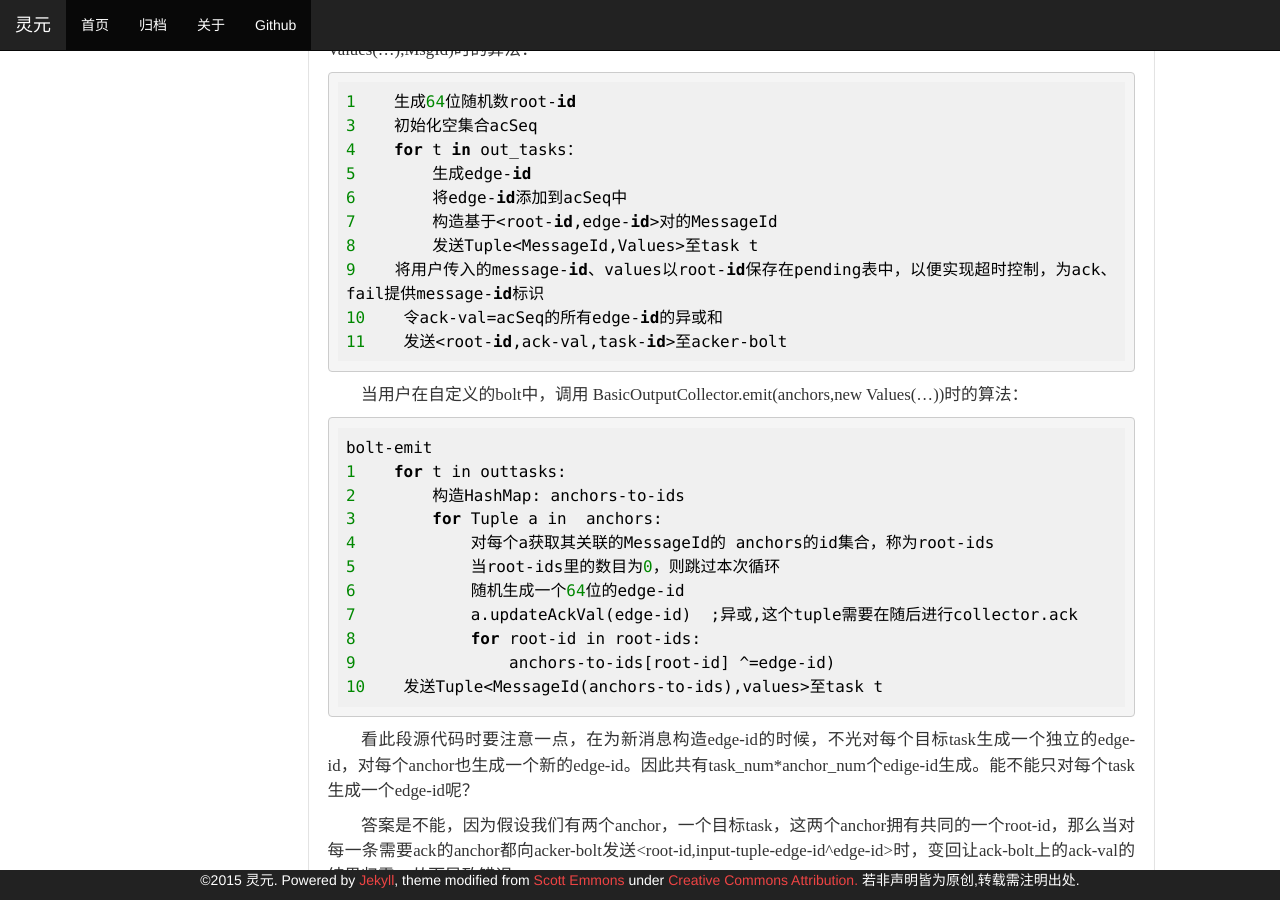
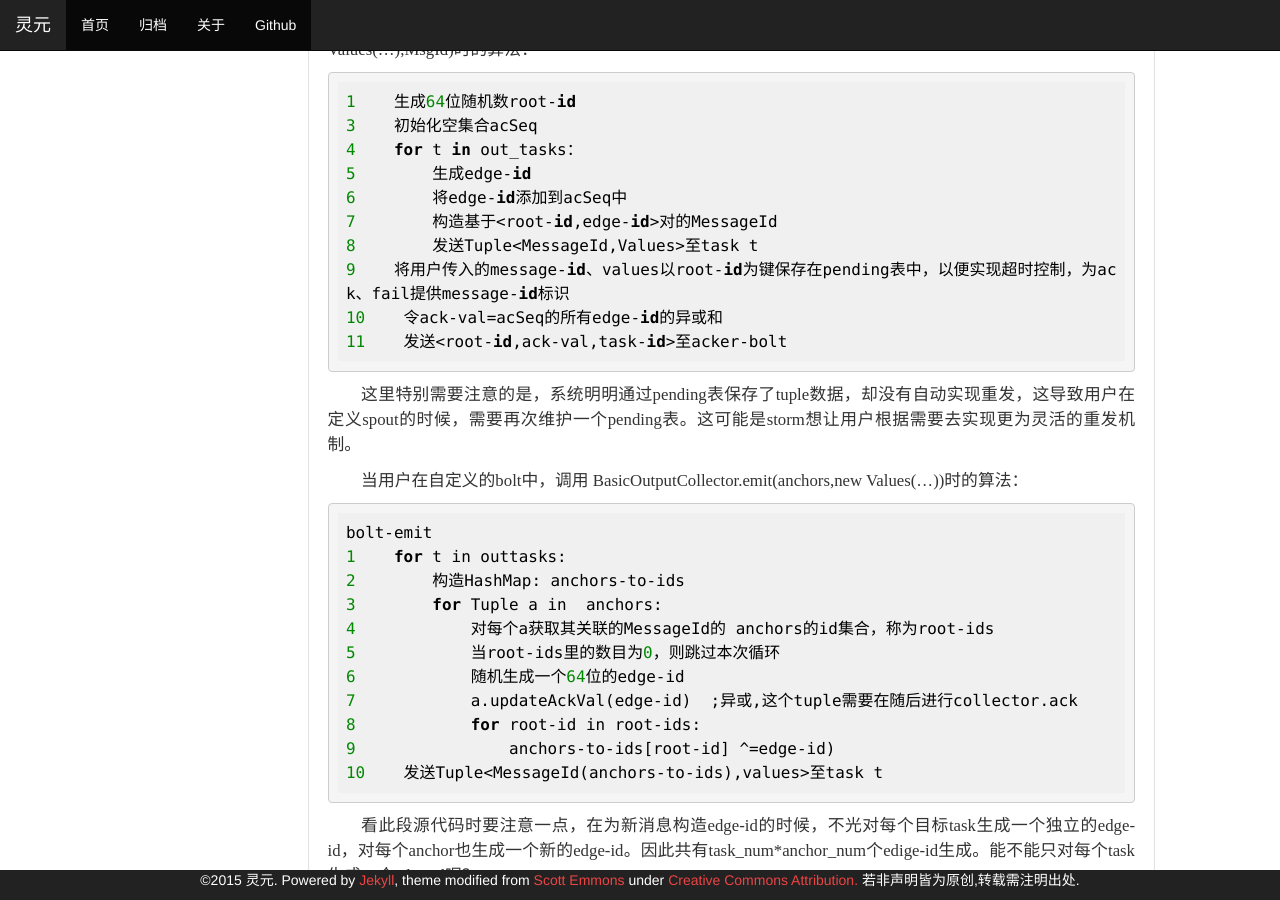
Before and after one commit to lihui/lihui.github.io, a Jekyll site: the page built from _posts/2015-8-15-storm.md, in a window 1280 px wide and 900 px high, scrolled down 4629 px. Built offline with Jekyll 4.4.1, drawn with Linux system fonts in a browser that asks for light colours; Markdown is read by kramdown in place of the engine named in the settings; formulas are drawn with MathJax 3.

Commit message:
commit storm

```diff
--- a/_posts/2015-8-15-storm.md
+++ b/_posts/2015-8-15-storm.md
@@ -180,10 +180,11 @@ storm支持“最多一次”、“至少一次”,"精确一次"三种消息保
     6        将edge-id添加到acSeq中
     7        构造基于<root-id,edge-id>对的MessageId
     8        发送Tuple<MessageId,Values>至task t
-    9    将用户传入的message-id、values以root-id保存在pending表中，以便实现超时控制，为ack、fail提供message-id标识
+    9    将用户传入的message-id、values以root-id为键保存在pending表中，以便实现超时控制，为ack、fail提供message-id标识
     10    令ack-val=acSeq的所有edge-id的异或和
     11    发送<root-id,ack-val,task-id>至acker-bolt
 
+这里特别需要注意的是，系统明明通过pending表保存了tuple数据，却没有自动实现重发，这导致用户在定义spout的时候，需要再次维护一个pending表。这可能是storm想让用户根据需要去实现更为灵活的重发机制。
 
 当用户在自定义的bolt中，调用 BasicOutputCollector.emit(anchors,new Values(...))时的算法：
 
```
